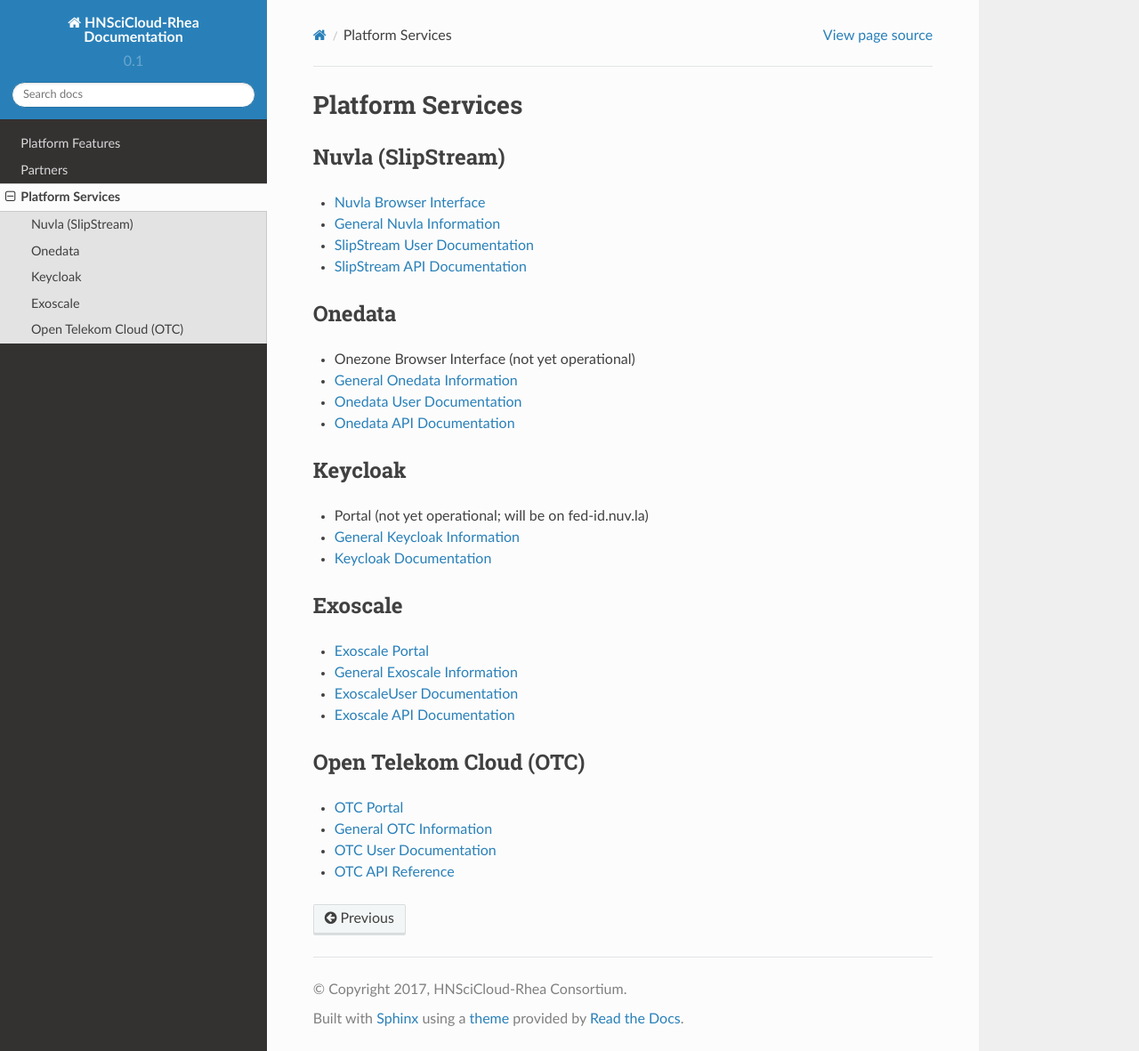
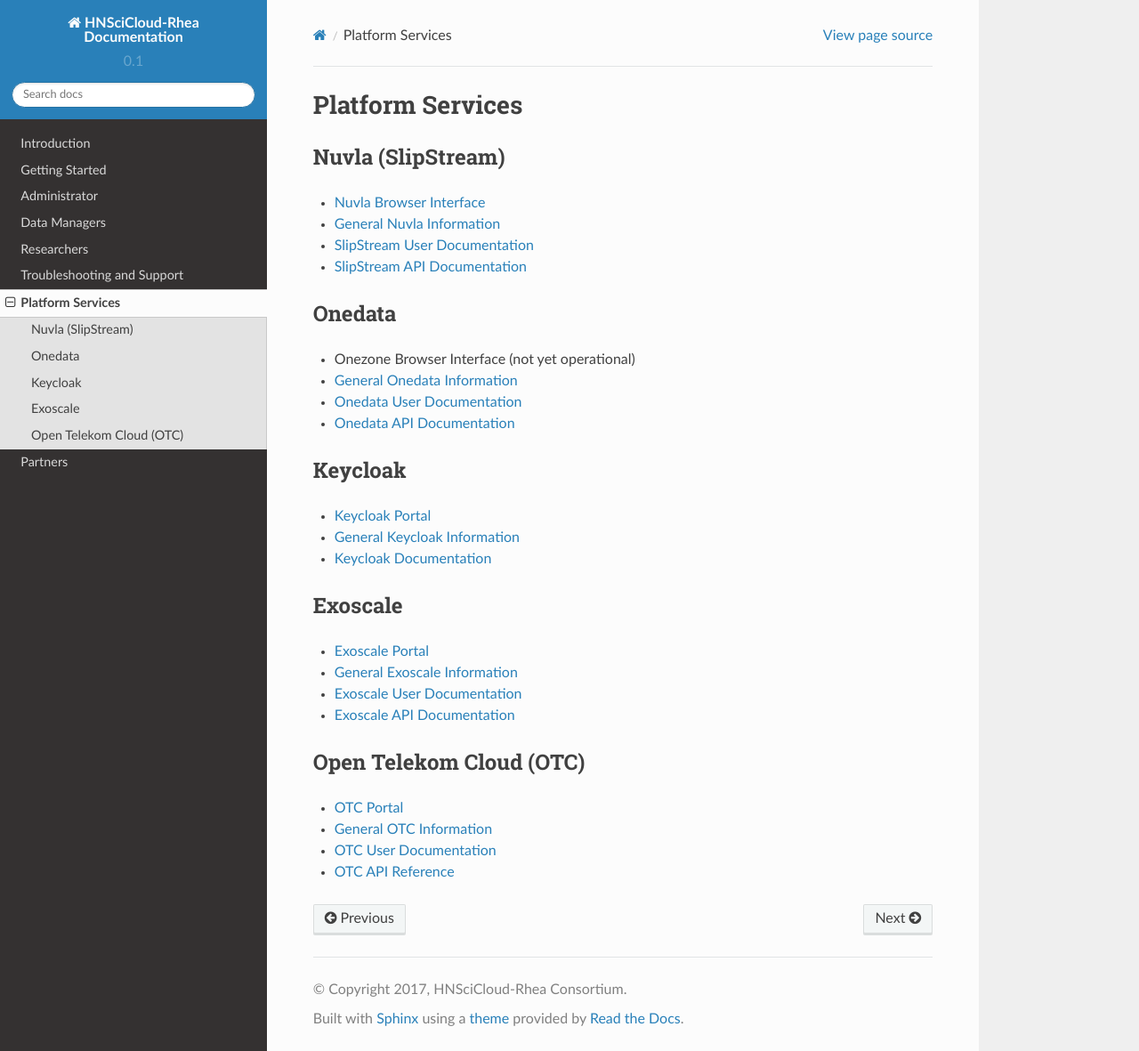
Before and after one commit to teamputtygen/hn-docs, a Sphinx documentation site: the page built from docs/service-docs.rst, in a window 1280 px wide and 1181 px high. Shown: the whole window at 89% size. Built offline with Sphinx 7.4.7 and the Read the Docs theme 2.0.0, drawn with Linux system fonts in a browser that asks for light colours.

Commit message:
initial outline

```diff
--- /dev/null
+++ b/docs/getting-started.rst
@@ -0,0 +1,14 @@
+Getting Started
+===============
+
+Account Activation and Setup
+----------------------------
+
+Verifying Cloud Services
+------------------------
+
+Verifying Data Management Services
+----------------------------------
+
+Components and Applications
+---------------------------
--- a/docs/features.rst
+++ b/docs/introduction.rst
@@ -1,5 +1,8 @@
+Introduction
+============
+
 Platform Features
-=================
+-----------------
 
 Ten of Europe’s leading public research organisations launched the
 Helix Nebula Science Cloud (HNSciCloud) Pre-Commercial Procurement to
@@ -44,3 +47,12 @@
 procurements of cloud-based services, taking full advantage of the
 reliability, flexibility, scalability and increasingly competitive
 pricing that can be offered by commercial providers.
+
+Architectural Overview
+----------------------
+
+Actors
+------
+
+Scope and Coverage
+------------------
--- a/docs/services.rst
+++ b/docs/service-docs.rst
@@ -20,7 +20,7 @@
 Keycloak
 --------
 
-- Portal (not yet operational; will be on fed-id.nuv.la)
+- `Keycloak Portal <https://fed-id.nuv.la>`_
 - `General Keycloak Information <http://www.keycloak.org>`_
 - `Keycloak Documentation <http://www.keycloak.org/documentation.html>`_
 
@@ -29,7 +29,7 @@
 
 - `Exoscale Portal <https://portal.exoscale.ch>`_
 - `General Exoscale Information <https://www.exoscale.ch>`_
-- `ExoscaleUser Documentation <https://community.exoscale.ch/documentation/>`_
+- `Exoscale User Documentation <https://community.exoscale.ch/documentation/>`_
 - `Exoscale API Documentation <https://community.exoscale.ch/api/>`_
 
 Open Telekom Cloud (OTC)
--- /dev/null
+++ b/docs/support.rst
@@ -0,0 +1,8 @@
+Troubleshooting and Support
+===========================
+
+Troubleshooting
+---------------
+
+Support
+-------
```
Also changed, not shown: docs/consortium.rst (added, +45 -0 lines), docs/how-to-account-admin.rst (added, +11 -0 lines), docs/how-to-data-manager.rst (added, +11 -0 lines), docs/how-to-researcher.rst (added, +17 -0 lines), docs/index.rst (+8 -3 lines), docs/partners.rst (deleted, +0 -12 lines), docs/images/logo-cyfronet.png (added), docs/images/logo-exoscale.png (added), docs/images/logo-rhea.png (added), docs/images/logo-sixsq.png (added), docs/images/logo-t-systems.png (added), 1 other file.
